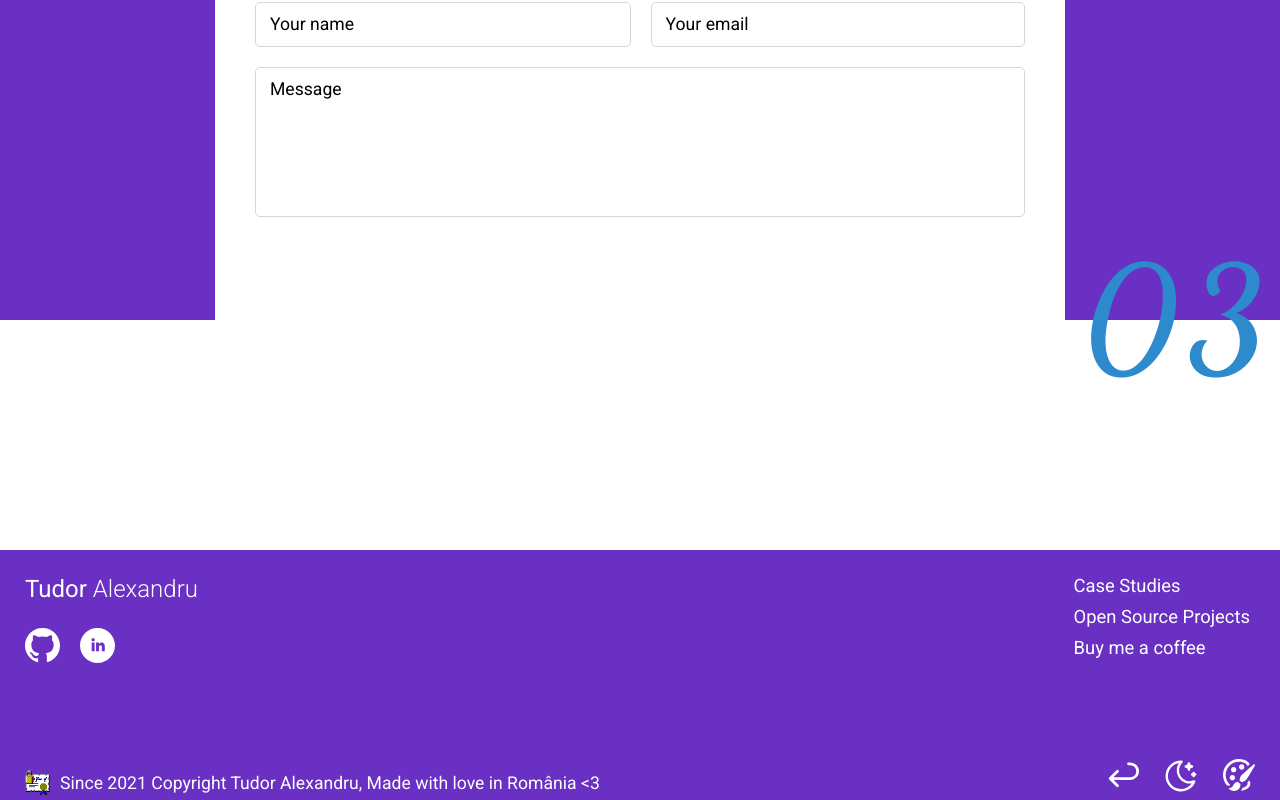
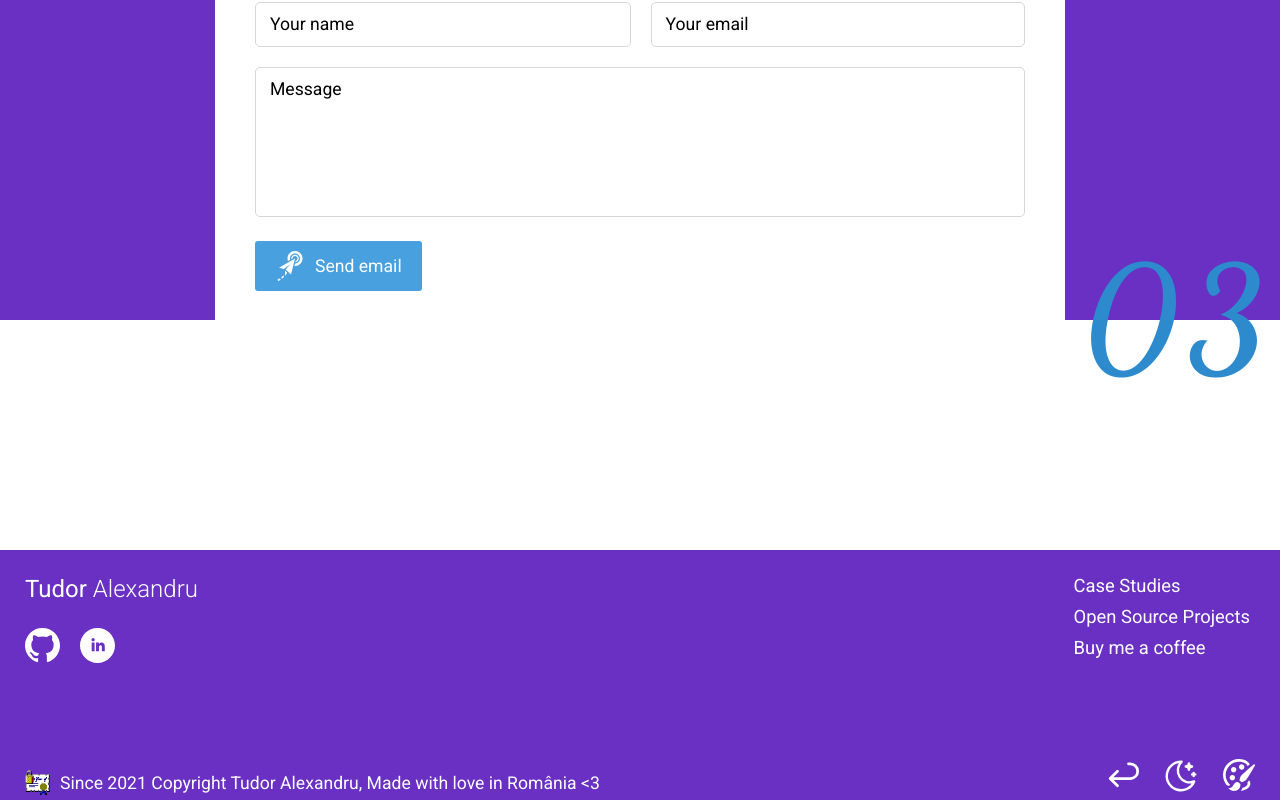
Before and after one commit to tudorale/portfolio-nextjs, a Next.js app: page / in a window 1280 px wide. Shown: the part 2978-3778 px from the top of the page. Built offline with nearby package versions, Linux system fonts and the light colour scheme.

Commit message:
Update Hire.module.css

```diff
--- a/components/Hire/Hire.module.css
+++ b/components/Hire/Hire.module.css
@@ -70,7 +70,7 @@
     padding-right: 30px;
     border: none;
     outline: none;
-    background-color: var(--main-dark);
+    background-color: #48a0df;
     color: white;
     font-size: 1.1rem;
     display: flex;
```
